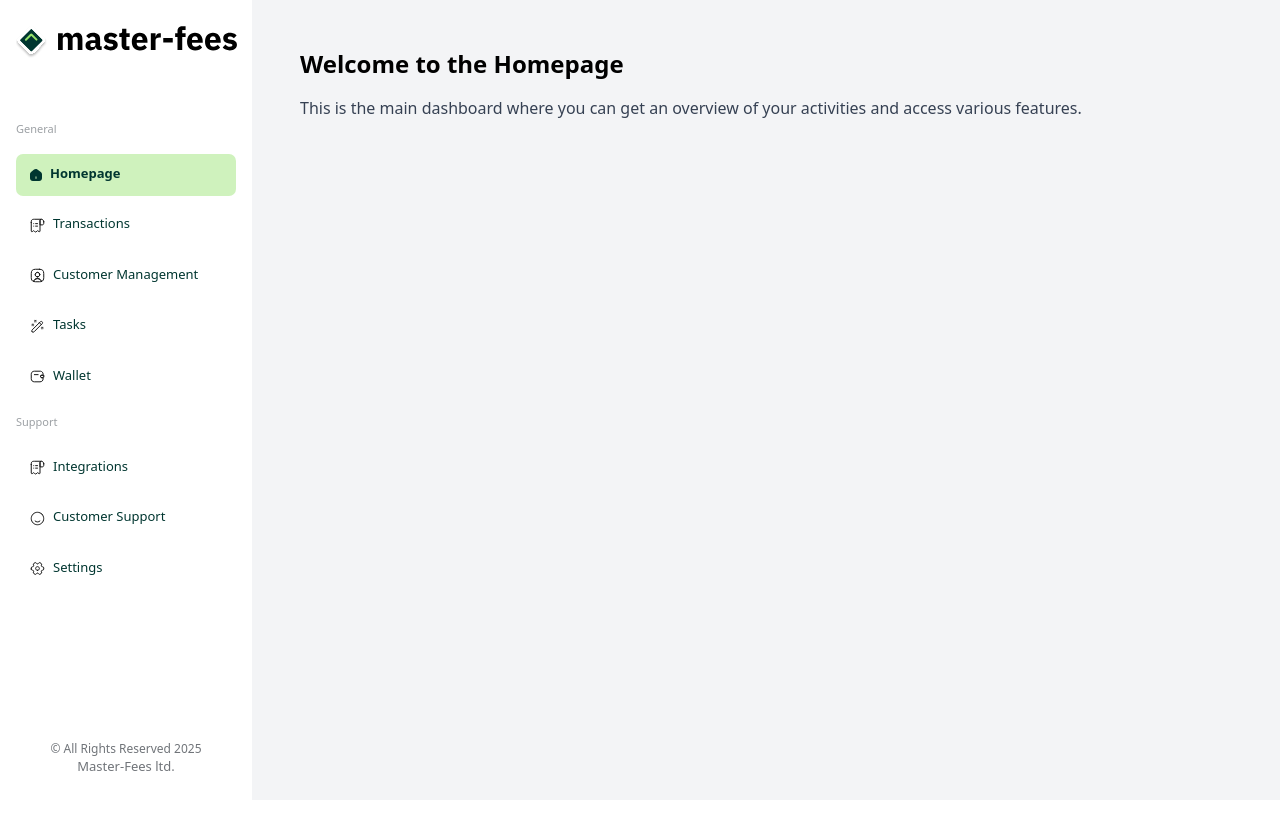
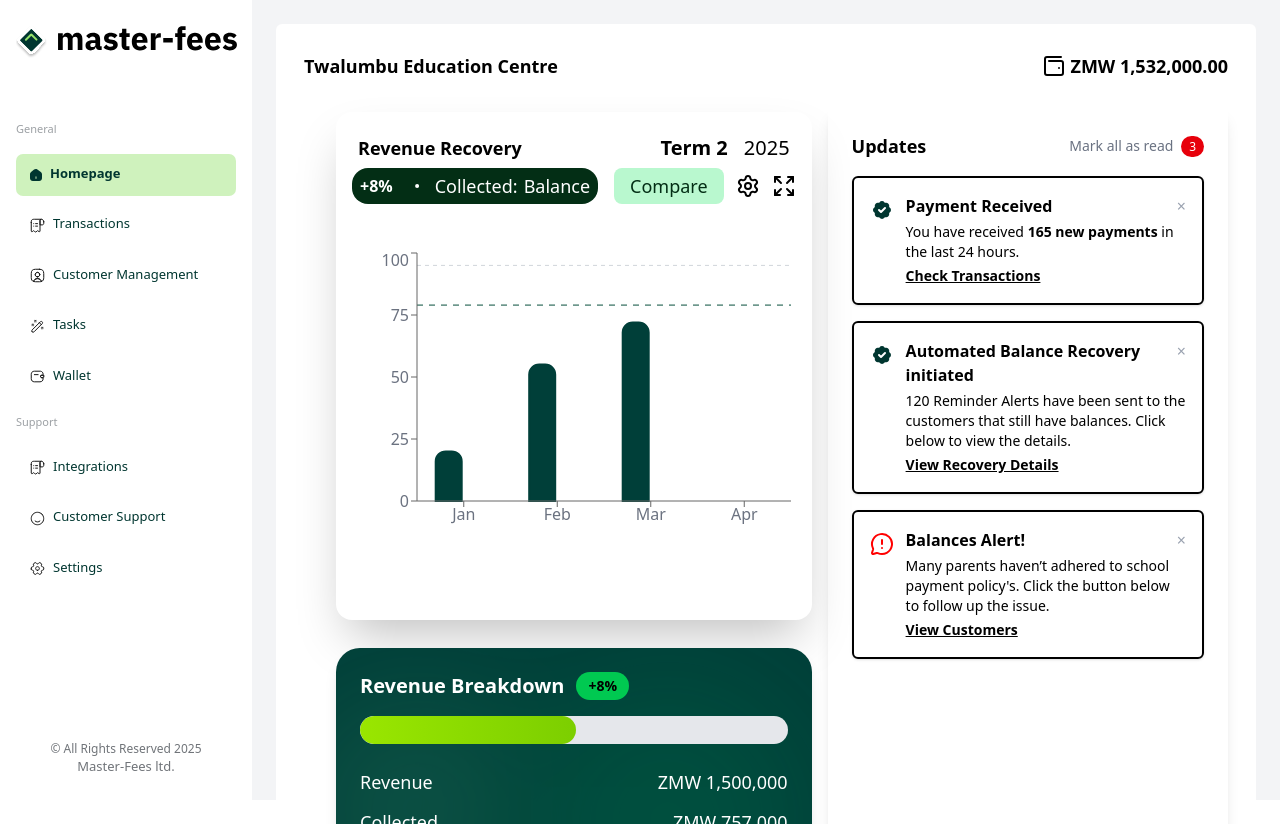
Before and after one commit to masterfees101-lab/master-fees101, a React (Vite) app: page /dashboard in a window 1280 px wide. Before the commit the page ends 800 px from the top, so only its background shows below. Built offline with nearby package versions, Linux system fonts and the light colour scheme; no server answers; a web font is replaced by a local one.

Commit message:
Built the Dashboard Screen
The dashboard home page built. Not responsive

```diff
--- a/package.json
+++ b/package.json
@@ -17,6 +17,7 @@
     "react-dom": "^19.2.0",
     "react-hot-toast": "^2.6.0",
     "react-router-dom": "^7.9.6",
+    "recharts": "^3.5.1",
     "tailwindcss": "^4.1.17"
   },
   "devDependencies": {
--- /dev/null
+++ b/src/components/ui/DashboardHeading.jsx
@@ -0,0 +1,16 @@
+import { Wallet2Icon } from "lucide-react";
+
+function DashboardHeading() {
+  const balance = "1,532,000.00";
+  return (
+    <header className="flex justify-between">
+      <h1 className="text-lg font-bold">Twalumbu Education Centre</h1>
+      <span className="flex gap-1 text-lg font-bold items-center">
+        <Wallet2Icon />
+        ZMW {balance}
+      </span>
+    </header>
+  );
+}
+
+export default DashboardHeading;
--- /dev/null
+++ b/src/components/ui/RevenueBreakdownCard.jsx
@@ -0,0 +1,52 @@
+export default function RevenueBreakdownCard() {
+  const total = 1500000;
+  const collected = 757000;
+  const balance = total - collected;
+
+  const progress = (collected / total) * 100;
+
+  return (
+    <div className="relative w-full max-w-3xl p-6 mt-7 m-2 rounded-3xl bg-[#003f39] text-white overflow-hidden shadow-lg">
+      <div className="absolute inset-0 opacity-10 pointer-events-none">
+        <div className="absolute -left-10 top-10 w-60 h-60 bg-green-300 rounded-full blur-3xl"></div>
+        <div className="absolute right-0 bottom-0 w-72 h-72 bg-green-400 rounded-full blur-3xl"></div>
+      </div>
+
+      <div className="relative z-10">
+        {/* Title + Badge */}
+        <div className="flex items-center gap-3 mb-4">
+          <h2 className="text-xl font-semibold">Revenue Breakdown</h2>
+          <span className="bg-green-500 text-black text-sm font-semibold px-3 py-1 rounded-full">
+            +8%
+          </span>
+        </div>
+
+        <div className="w-full h-7 bg-gray-200 rounded-full overflow-hidden mb-6">
+          <div
+            className="h-full rounded-full bg-gradient-to-r from-lime-400 to-lime-500 transition-all"
+            style={{ width: `${progress}%` }}
+          />
+        </div>
+
+        <div className="grid grid-cols-2 gap-y-3 text-lg">
+          <span>Revenue</span>
+          <span className="text-right">ZMW {total.toLocaleString()}</span>
+
+          <span>Collected</span>
+          <span className="text-right">ZMW {collected.toLocaleString()}</span>
+
+          <span className="font-semibold text-lime-400">Balance</span>
+          <span className="text-right font-semibold text-lime-400">
+            ZMW {balance.toLocaleString()}
+          </span>
+        </div>
+
+        <div className="mt-6">
+          <button className="bg-white text-gray-900 px-5 py-2 rounded-xl shadow-md font-medium hover:bg-gray-100 transition">
+            View all Transactions
+          </button>
+        </div>
+      </div>
+    </div>
+  );
+}
--- /dev/null
+++ b/src/components/ui/RevenueRecovery.jsx
@@ -0,0 +1,45 @@
+import {
+  ChartArea,
+  Dot,
+  DotIcon,
+  Expand,
+  ExpandIcon,
+  Settings,
+  Wallet2Icon,
+} from "lucide-react";
+import RevenueRecoveryChart from "./RevenueRecoveryChart";
+function RevenueRecovery() {
+  return (
+    <div className="p-4  m-2 rounded-2xl shadow-2xl w-full">
+      <div>
+        <div className="flex justify-between p-1.5">
+          <h2 className="font-semibold text-lg">Revenue Recovery</h2>
+          <div className="flex gap-4 items-center">
+            <span className="font-bold text-xl">Term 2</span>
+            <span className="text-xl">2025</span>
+          </div>
+        </div>
+        <div className="flex justify-between">
+          <div className="flex bg-green-950 p-1 px-2 items-center rounded-2xl space-x-3">
+            <div className="text-white font-bold">+8%</div>
+            <div className="flex text-white text-lg items-center gap-1.5 ">
+              <Dot />
+              <span>Collected:</span>
+              {""} <span>Balance</span>
+            </div>
+          </div>
+          <div className="flex justify-between items-center gap-3">
+            <span className="bg-green-200 p-1 px-4 text-green-950 text-lg rounded-lg">
+              Compare
+            </span>
+            <Settings />
+            <Expand />
+          </div>
+        </div>
+      </div>
+      <RevenueRecoveryChart />
+    </div>
+  );
+}
+
+export default RevenueRecovery;
--- /dev/null
+++ b/src/components/ui/RevenueRecoveryChart.jsx
@@ -0,0 +1,75 @@
+import {
+  BarChart,
+  Bar,
+  XAxis,
+  YAxis,
+  ResponsiveContainer,
+  ReferenceLine,
+  Tooltip,
+  Rectangle,
+} from "recharts";
+
+const data = [
+  { name: "Jan", value: 20 },
+  { name: "Feb", value: 55 },
+  { name: "Mar", value: 72 },
+  { name: "Apr", value: 0 },
+];
+
+export default function RevenueRecoveryChart() {
+  return (
+    <div className="w-full h-96 rounded-2xl bg-white  pt-7 mt-4">
+      <div className="w-full h-72">
+        <ResponsiveContainer width="100%" height="100%">
+          <BarChart data={data} barCategoryGap="20%">
+            {/* 95% Goal Line */}
+            <ReferenceLine
+              y={95}
+              stroke="#D1D5DB"
+              strokeDasharray="4 4"
+              label={{ value: "Goal 95%", position: "right", fill: "#6B7280" }}
+            />
+
+            {/* 79% Progress Line */}
+            <ReferenceLine
+              y={79}
+              stroke="#064E3B"
+              strokeDasharray="6 6"
+              label={{ value: "79%", position: "right", fill: "#064E3B" }}
+            />
+
+            <YAxis domain={[0, 100]} tick={{ fill: "#6B7280" }} />
+            <XAxis dataKey="name" tick={{ fill: "#6B7280" }} />
+
+            <Tooltip cursor={{ fill: "transparent" }} />
+
+            {/* Default bars (light grey) */}
+            <Bar dataKey="value" radius={[8, 8, 0, 0]} fill="#E5E7EB" />
+
+            {/* Highlight last bar (dark green) */}
+            <Bar
+              dataKey="value"
+              radius={[10, 10, 0, 0]}
+              fill="#003f39"
+              data={data.map((d, i) => ({
+                ...d,
+                value: i === data.length - 2 ? d.value : null, // highlight March
+              }))}
+              shape={(props) => {
+                if (!props.height) return null;
+                return (
+                  <Rectangle
+                    {...props}
+                    radius={[10, 10, 0, 0]}
+                    stroke="#003f39"
+                    strokeWidth={2}
+                  />
+                );
+              }}
+            />
+          </BarChart>
+        </ResponsiveContainer>
+      </div>
+    </div>
+  );
+}
--- /dev/null
+++ b/src/components/ui/UpdatesPanel.jsx
@@ -0,0 +1,107 @@
+import {
+  FileWarning,
+  MessageCircleWarning,
+  Verified,
+  VerifiedIcon,
+} from "lucide-react";
+import React from "react";
+
+const updates = [
+  {
+    id: 1,
+    title: "Payment Received",
+    message: (
+      <>
+        You have received <span className="font-bold">165 new payments</span> in
+        the last 24 hours.
+      </>
+    ),
+    linkText: "Check Transactions",
+    linkHref: "#",
+    type: "success",
+  },
+  {
+    id: 2,
+    title: "Automated Balance Recovery initiated",
+    message:
+      "120 Reminder Alerts have been sent to the customers that still have balances. Click below to view the details.",
+    linkText: "View Recovery Details",
+    linkHref: "#",
+    type: "info",
+  },
+  {
+    id: 3,
+    title: "Balances Alert!",
+    message:
+      "Many parents haven’t adhered to school payment policy's. Click the button below to follow up the issue.",
+    linkText: "View Customers",
+    linkHref: "#",
+    type: "error",
+  },
+];
+
+const typeStyles = {
+  success: "",
+  info: "",
+  error: "",
+};
+
+export default function UpdatesPanel() {
+  return (
+    <div className=" shadow-lg rounded-lg p-6 w-full  max-w-lg mx-auto mt-7">
+      <div className="flex justify-between items-center mb-4">
+        <h2 className="text-lg font-bold">Updates</h2>
+        <button className="text-sm text-gray-500 hover:underline">
+          Mark all as read{" "}
+          <span className="bg-red-600 text-white rounded-full px-2 py-0.5 text-xs ml-1">
+            3
+          </span>
+        </button>
+      </div>
+
+      <div className="space-y-4">
+        {updates.map((update) => (
+          <div
+            key={update.id}
+            className={`flex items-start p-4 border-2 rounded-md shadow-sm ${
+              typeStyles[update.type]
+            }`}
+          >
+            <div className="flex-shrink-0 mr-3 mt-1">
+              {update.type === "success" && (
+                <span className="">
+                  {" "}
+                  <VerifiedIcon fill="#003630" color="white" />
+                </span>
+              )}
+              {update.type === "info" && (
+                <span className="">
+                  <VerifiedIcon fill="#003630" color="white" />
+                </span>
+              )}
+              {update.type === "error" && (
+                <span>
+                  <MessageCircleWarning color="red" />
+                </span>
+              )}
+            </div>
+
+            <div className="flex-1">
+              <div className="flex justify-between items-start">
+                <h3 className="font-semibold">{update.title}</h3>
+                <button className="text-gray-400 hover:text-gray-600">×</button>
+              </div>
+              <p className="text-sm mt-1">{update.message}</p>
+              <a
+                href={update.linkHref}
+                className="text-sm font-semibold text-black underline mt-1 inline-block"
+              >
+                {update.linkText}
+              </a>
+            </div>
+          </div>
+        ))}
+      </div>
+    </div>
+  );
+}
--- a/src/pages/navigationViews/HomePage.jsx
+++ b/src/pages/navigationViews/HomePage.jsx
@@ -1,10 +1,26 @@
+import {
+  DotIcon,
+  Expand,
+  ExpandIcon,
+  Settings,
+  Wallet2Icon,
+} from "lucide-react";
+import RevenueRecovery from "../../components/ui/RevenueRecovery";
+import DashboardHeading from "../../components/ui/DashboardHeading";
+import RevenueBreakdownCard from "../../components/ui/RevenueBreakdownCard";
+import UpdatesPanel from "../../components/ui/UpdatesPanel";
+
 export default function HomePage() {
-    return (
-        <div className="p-6">
-            <h1 className="text-2xl font-bold mb-4">Welcome to the Homepage</h1>
-            <p className="text-base text-gray-700">
-                This is the main dashboard where you can get an overview of your activities and access various features.
-            </p>
+  return (
+    <main className="bg-white p-7 h-screen rounded-md overflow-auto hover:overflow-auto ">
+      <DashboardHeading />
+      <div className="flex ">
+        <div className="p-6  w-full ">
+          <RevenueRecovery />
+          <RevenueBreakdownCard />
         </div>
-    );
+        <UpdatesPanel />
+      </div>
+    </main>
+  );
 }
--- a/src/pages/navigationViews/Tasks.jsx
+++ b/src/pages/navigationViews/Tasks.jsx
@@ -1,8 +1,10 @@
 export default function Tasks() {
-    return (
-        <div>
-            <h1 className="text-2xl font-bold mb-4">Tasks</h1>
-            <p>Welcome to the Tasks section. Here you can manage your tasks efficiently.</p>
-        </div>
-    )
+  return (
+    <div>
+      <header>
+        <span>Twalumbu Education Centre</span>
+        <span></span>
+      </header>
+    </div>
+  );
 }
--- a/src/services/supabase/client.js
+++ b/src/services/supabase/client.js
@@ -1,6 +1,6 @@
 import { createClient } from "@supabase/supabase-js";
 
 export const supabase = createClient(
-  import.meta.env.VITE_SUPABASE_URL,
-  import.meta.env.VITE_SUPABASE_ANON_KEY
+  "https://ookznzyorjzmryulktiw.supabase.co",
+  "eyJhbGciOiJIUzI1NiIsInR5cCI6IkpXVCJ9.eyJpc3MiOiJzdXBhYmFzZSIsInJlZiI6Im9va3puenlvcmp6bXJ5dWxrdGl3Iiwicm9sZSI6ImFub24iLCJpYXQiOjE3NjQwODM1MDAsImV4cCI6MjA3OTY1OTUwMH0.Zni_JQkrUz9jzD6np3dRkAVbAqm0KPwMvniPDkV52o8"
 );
```
Also changed, not shown: 1 other file (tests, documents, lock files or other folders).
